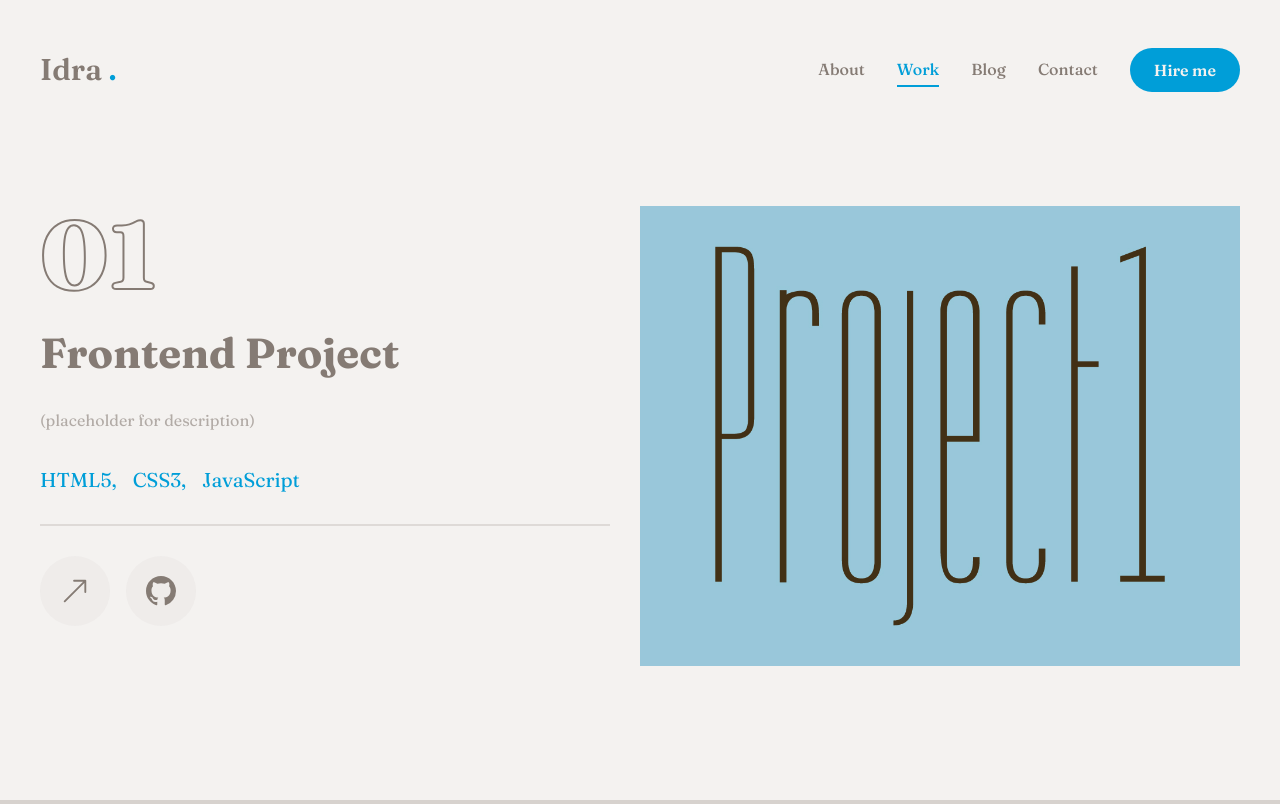
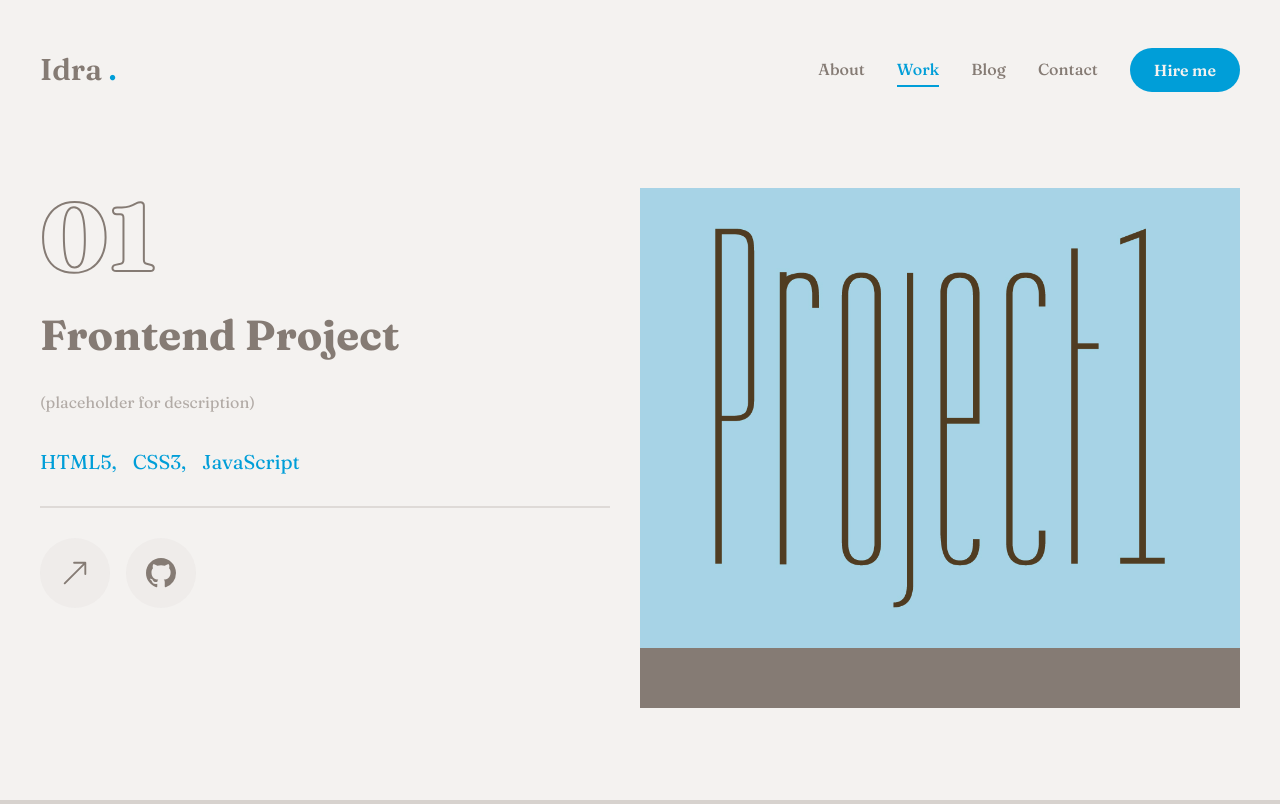
Before and after one commit to idra-hsieh/personal-website, a Next.js app: page /work in a window 1280 px wide. Built offline with nearby package versions, Linux system fonts and the light colour scheme.

Commit message:
feat(work): add overlay on image to make them blend in to the page

```diff
--- a/app/work/page.tsx
+++ b/app/work/page.tsx
@@ -73,7 +73,7 @@ const Work = () => {
                     <div
                         className={`
                             w-full lg:w-[50%] lg:h-[460px] flex flex-col
-                            lg:justify-betweenorder-2 lg:order-none
+                            lg:justify-between order-2 lg:order-none
                         `}
                     >
                         <div className="flex flex-col gap-[30px] h-[50%]">
@@ -120,7 +120,7 @@ const Work = () => {
                                                     flex justify-center items-center group
                                                 `}
                                             >
-                                                <BsArrowUpRight className="text-foregroubd text-3xl group-hover:text-accent" />
+                                                <BsArrowUpRight className="text-foreground text-3xl group-hover:text-accent" />
                                             </TooltipTrigger>
                                             <TooltipContent>
                                                 <p>Live Project</p>
@@ -153,24 +153,28 @@ const Work = () => {
                         <Swiper
                             spaceBetween={30}
                             slidesPerView={1}
-                            className="xl:h=[520px] mb-12"
+                            className="xl:h-[520px] mb-12 !bg-foreground"
                             onSlideChange={handleSlideChange}
                         >
                             {projects.map((project, index) => {
                                 return (
-                                    <SwiperSlide key={index} className="w-full">
+                                    <SwiperSlide key={index} className="w-full !bg-transparent">
                                         <div
-                                            className={`
-                                                h-[460px] relative group flex justify-center
+                                            className="
+                                                relative h-[460px] relative group flex justify-center
                                                 items-center bg-foreground/20
-                                            `}
+                                            "
                                         >
                                             {/* overlay */}
-                                            <div className="absolute top-0 bottom-0 w-full h-full bg-black/10 z-10">
-                                            </div>
+                                            <div
+                                                className="
+                                                    absolute top-0 bottom-0 w-full h-full
+                                                    bg-foreground/10 z-10
+                                                "
+                                            ></div>
                                             {/* image */}
-                                            <div className="relative w-full h-full">
-                                                <Image src={project.image} fill className="object-cover" alt="" />
+                                            <div className="relative w-full h-full z-0">
+                                                <Image src={project.image} alt="" fill className="object-cover" />
                                             </div>
                                         </div>
                                     </SwiperSlide>
```
